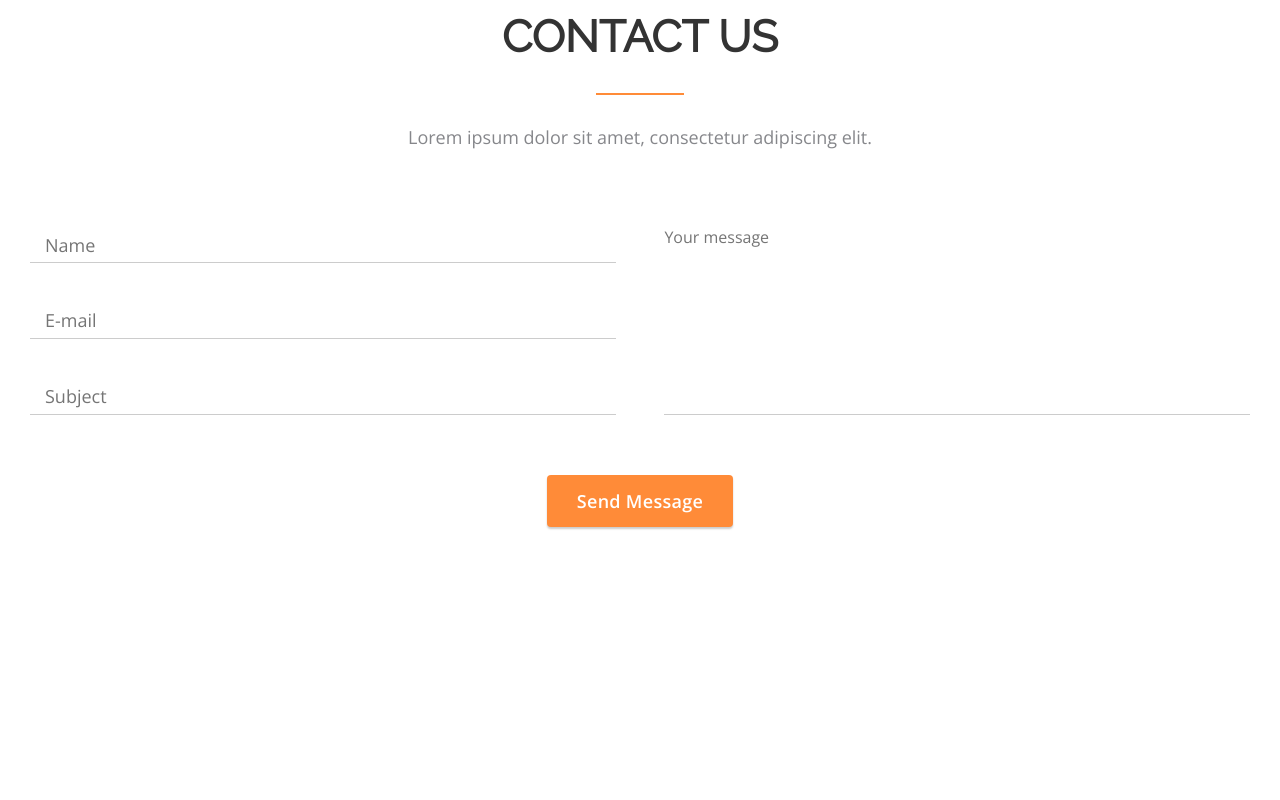
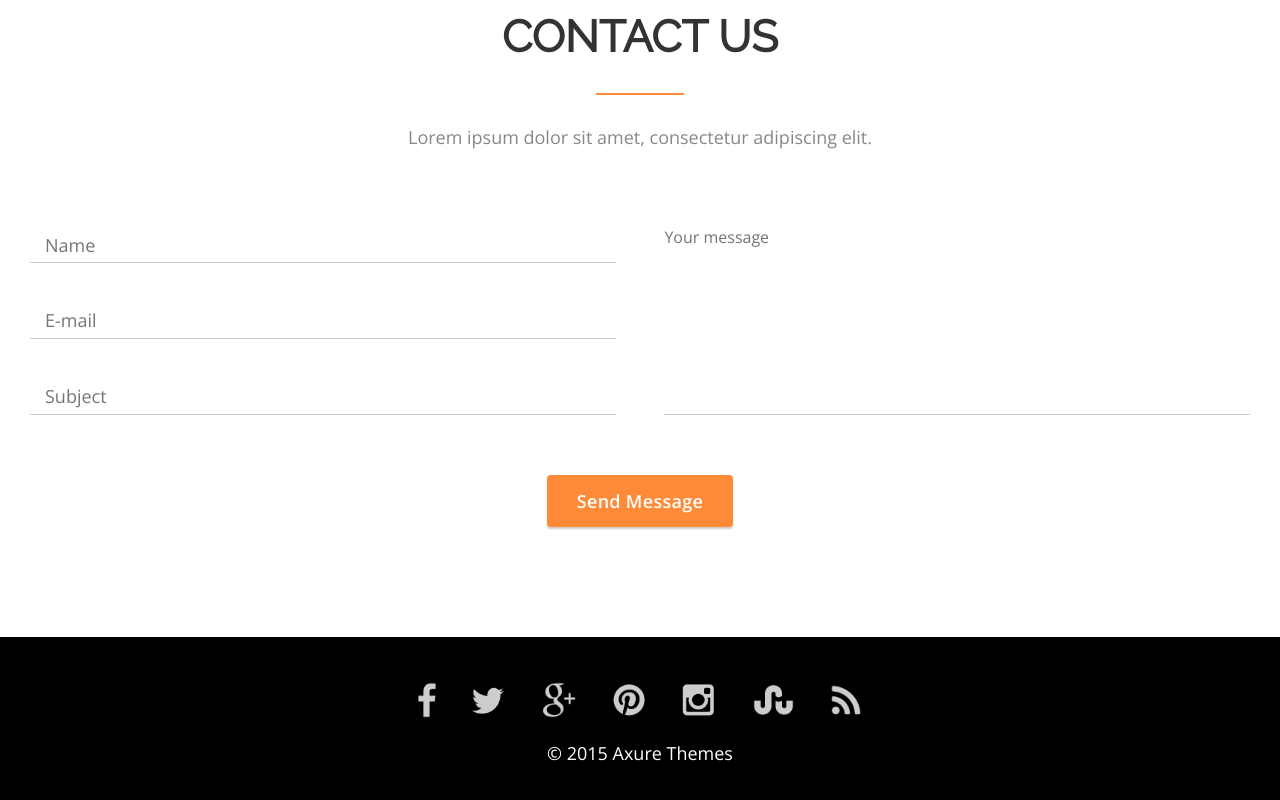
Before and after one commit to Gekagmeka/AX_IT.github.io, a plain HTML site: page index.html in a window 1280 px wide. Shown: the part 5767-6567 px from the top of the page. Before the commit the page ends 6394 px from the top, so only its background shows below. Drawn offline with nearby package versions, Linux system fonts and the light colour scheme.

Commit message:
footer block

```diff
--- a/css/style.css
+++ b/css/style.css
@@ -560,7 +560,7 @@ section{
 
 /*prefooter*/
 .prefooter{
-	padding:60px 0 90px;
+	padding:60px 0 100px;
 }
 .prefooter__title{
 	text-align:center;
@@ -608,6 +608,31 @@ section{
 	padding-bottom:10px;
 }
 
+/*footer*/
+.footer{
+	background-color:#000001;
+	padding:40px 0;
+}
+.footer__social{
+	width:100%;
+	max-width:450px;
+	margin:0 auto;
+	margin-bottom:20px;
+	display:flex;
+	justify-content:space-between;
+	align-items:center;
+	flex-wrap:wrap;
+}
+.footer__ico{
+	transform:scale(0.75);
+}
+.footer__ico img{
+	display:block;
+}
+.footer__text{
+	text-align:center;
+	color:#fff;
+}
 
 /*media queries*/
 @media screen and (max-width:1279px) {
--- a/index.html
+++ b/index.html
@@ -491,22 +491,21 @@
 	<footer class="footer">
 		<div class="container">
 			<div class="footer__content">
-
+				<div class="footer__social social">
+					<a class="footer__ico" href="http://link"><img src="images/ico-facebook.png" alt="fb" /></a>
+					<a class="footer__ico" href="http://link"><img src="images/ico-twitter.png" alt="tw" /></a>
+					<a class="footer__ico" href="http://link"><img src="images/ico-google.png" alt="g+" /></a>
+					<a class="footer__ico" href="http://link"><img src="images/ico-pinterest.png" alt="pt" /></a>
+					<a class="footer__ico" href="http://link"><img src="images/ico-instagram.png" alt="ig" /></a>
+					<a class="footer__ico" href="http://link"><img src="images/ico-stumbleUpon.png" alt="su" /></a>
+					<a class="footer__ico" href="http://link"><img src="images/ico-rss.png" alt="rss" /></a>
+				</div>
+				<p class="footer__text">
+					&copy; 2015 Axure Themes
+				</p>
 			</div>
 		</div>
 	</footer>
-
-
-
-
-
-
-
-
-
-
-
-
 	<script src="https://ajax.googleapis.com/ajax/libs/jquery/3.3.1/jquery.min.js"></script>
 	<script src="css/slick/slick/slick.min.js"></script>
 	<script src="js/js.js"></script>
```
